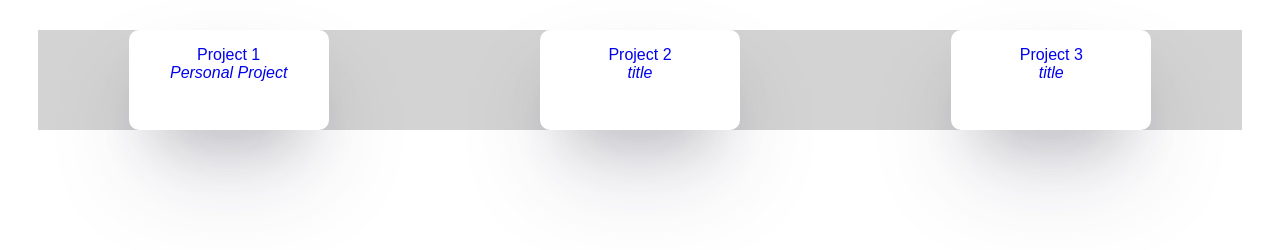
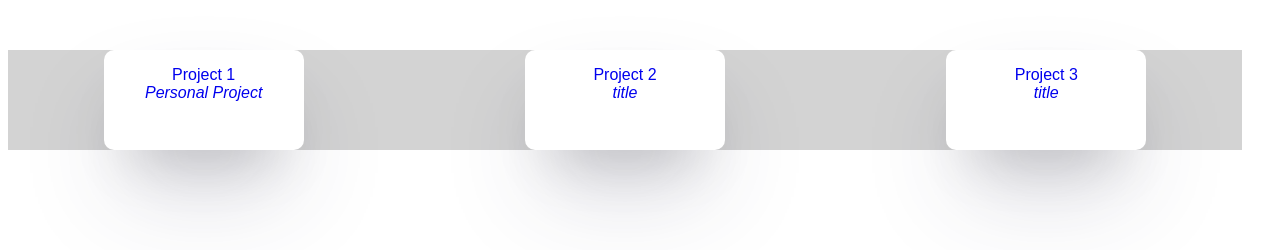
Before and after one commit to lfelr/lfelr.github.io, a plain HTML site: page index.html in a window 1280 px wide. Shown: the part 108-358 px from the top of the page. Drawn offline with Linux system fonts and the light colour scheme.

Commit message:
style.css

```diff
--- a/style.css
+++ b/style.css
@@ -20,7 +20,7 @@ h1 p {
     background: lightgray;
     display: flex;
     gap: 30px;
-    margin: 30px;
+    margin: 50px 30px 50px 0px;
     justify-content: center;
 }
 
```
